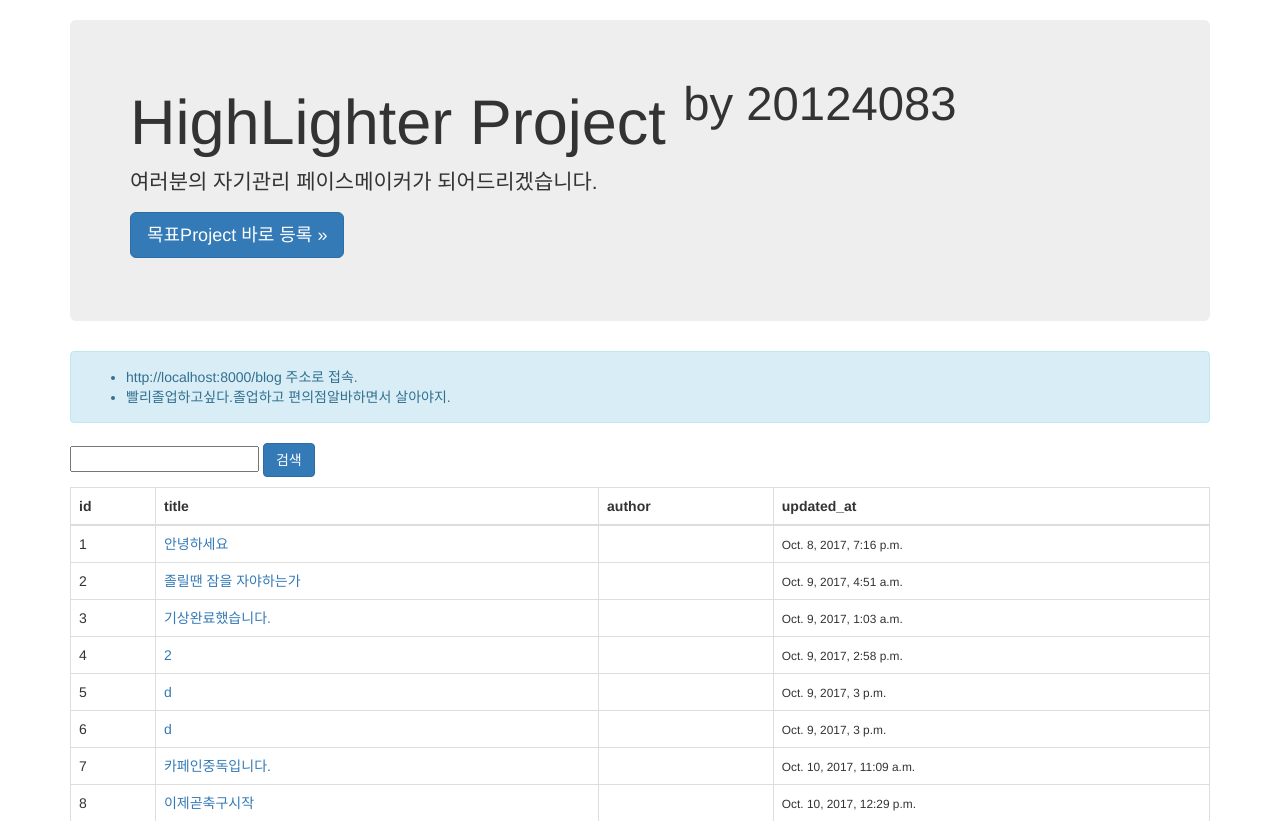
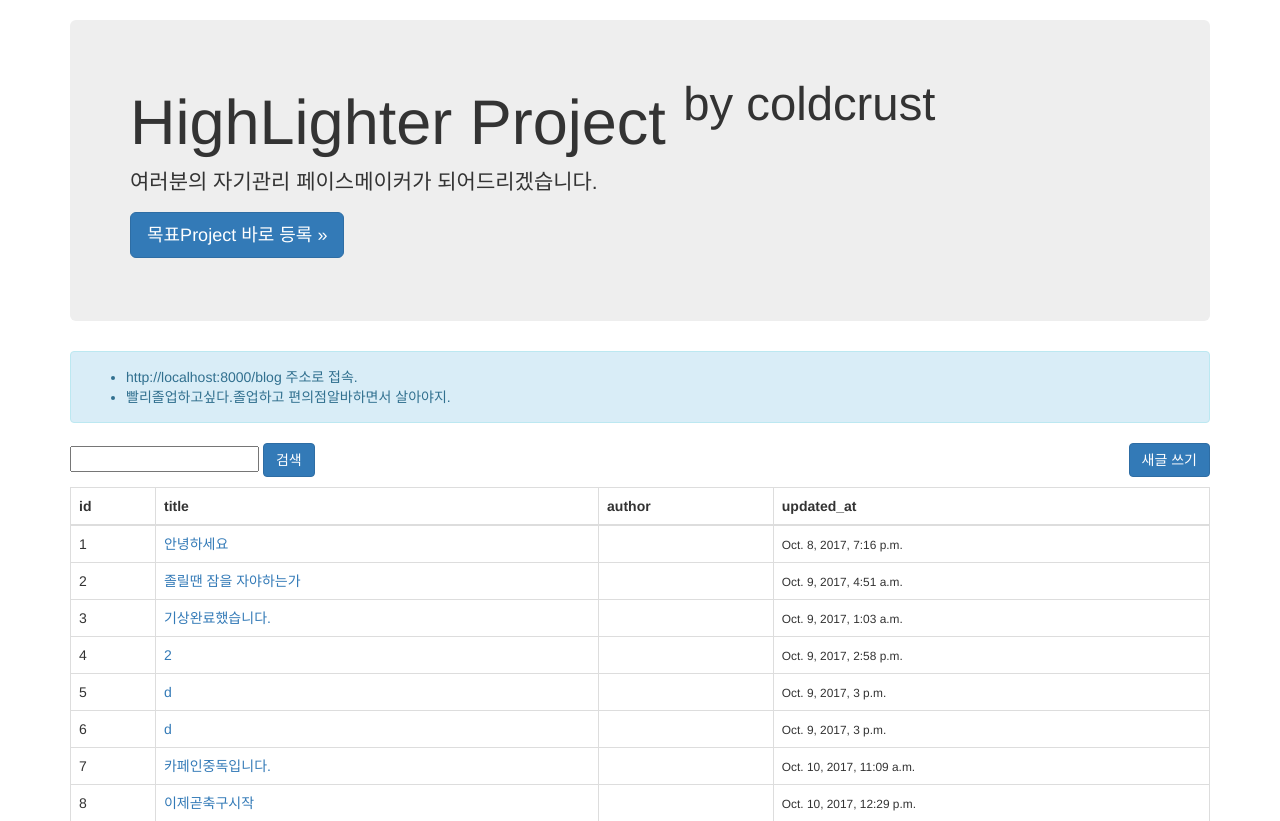
Before and after one commit to danial-coldcrust/highlighter, a Django app: page /home/ in a window 1280 px wide. Shown: the part 52-873 px from the top of the page. Run offline with Django 3.2, Linux system fonts and the light colour scheme; data comes from the database, SQL or seed files in the repository; some libraries are stand-ins or nearby versions.

Commit message:
home에 모델폼으로 완료

```diff
--- a/highlighter/home/forms.py
+++ b/highlighter/home/forms.py
@@ -5,7 +5,8 @@ from .models import Project
 class ProjectForm(forms.ModelForm):
     class Meta:
         model = Project
-        fields = ['user','title','content']
+        #fields = ['user','title','content']
+        fields = '__all__'
 
     # title = forms.CharField(validators=[min_length_3_validator])
     # content = forms.CharField(widget=forms.Textarea) #위젯설정해줌
--- a/highlighter/home/templates/home/project_list.html
+++ b/highlighter/home/templates/home/project_list.html
@@ -3,7 +3,7 @@
 {% block content %}
     <div class="container">
         <div class="jumbotron">
-            <h1>HighLighter Project <sup>by 20124083</sup></h1>
+            <h1>HighLighter Project <sup>by coldcrust</sup></h1>
             <p>여러분의 자기관리 페이스메이커가 되어드리겠습니다.</p>
             <p>
                 <a class="btn btn-lg btn-primary" href="http://facebook.com/groups/askdjango">
@@ -24,6 +24,9 @@
                     </li>
                 </ul>
             </div>
+
+            <a href="{% url "home:project_new" %}" class="btn btn-primary pull-right">새글 쓰기</a>
+
                 <p>
                 <form action="" method="get">
                     <input type="text" name="q" value="{{ q }}" />
--- a/highlighter/home/urls.py
+++ b/highlighter/home/urls.py
@@ -2,7 +2,7 @@ from django.conf.urls import url
 from . import views
 
 urlpatterns = [
-    url(r'^new/$',views.project_new),
+    url(r'^new/$',views.project_new,name="project_new"),
     url(r'^(?P<id>\d+)/edit/$',views.project_edit),
 
     url(r'^$',views.project_list, name='project_list'),
```
